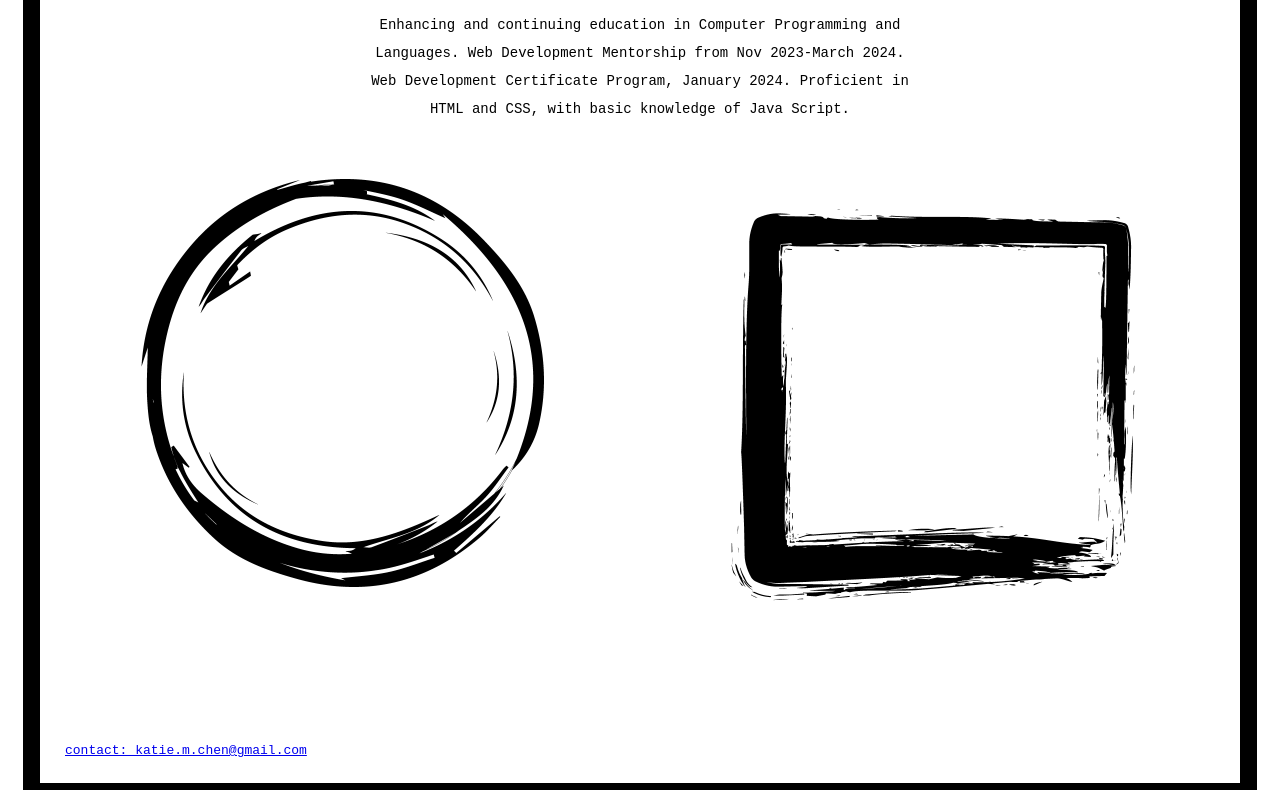
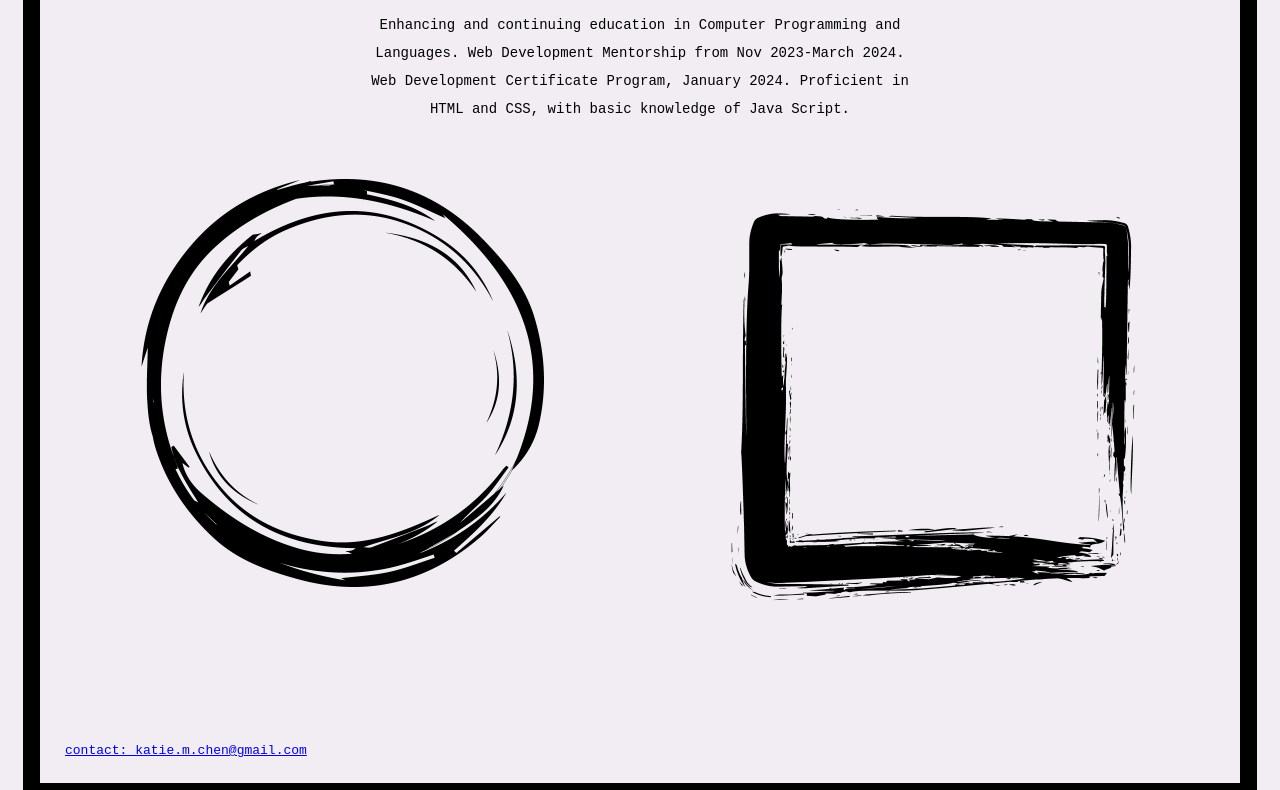
Before and after one commit to kkroeg/Spring2025WEB110, a plain HTML site: page katkroeger/home.html in a window 1280 px wide. Shown: the part 190-980 px from the top of the page. Drawn offline with Linux system fonts and the light colour scheme; a web font is replaced by a local one.

Commit message:
Update styles.css

```diff
--- a/katkroeger/styles.css
+++ b/katkroeger/styles.css
@@ -3,6 +3,7 @@ body{
   text-align: center;
   font-family: monospace;
   overflow: auto;
+  background-color: #f1edf2;
 }
 
 #wrapper {
```
